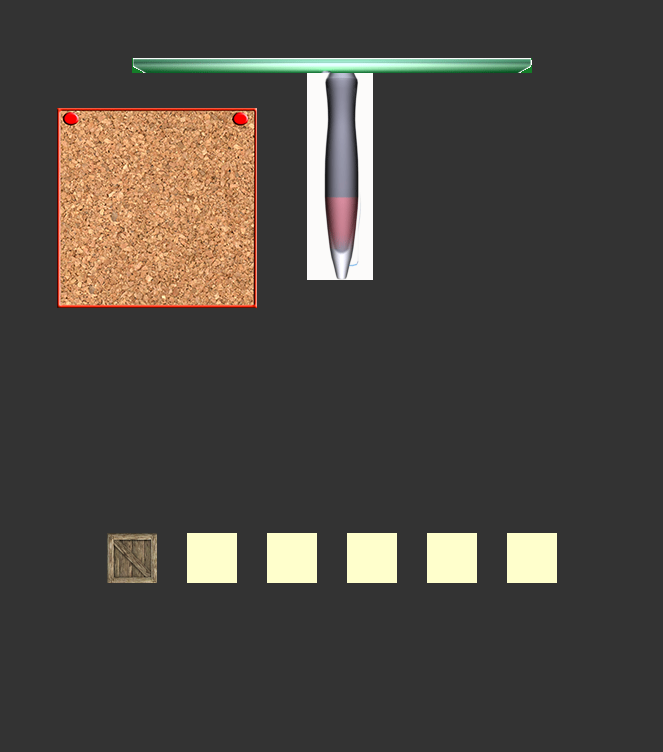
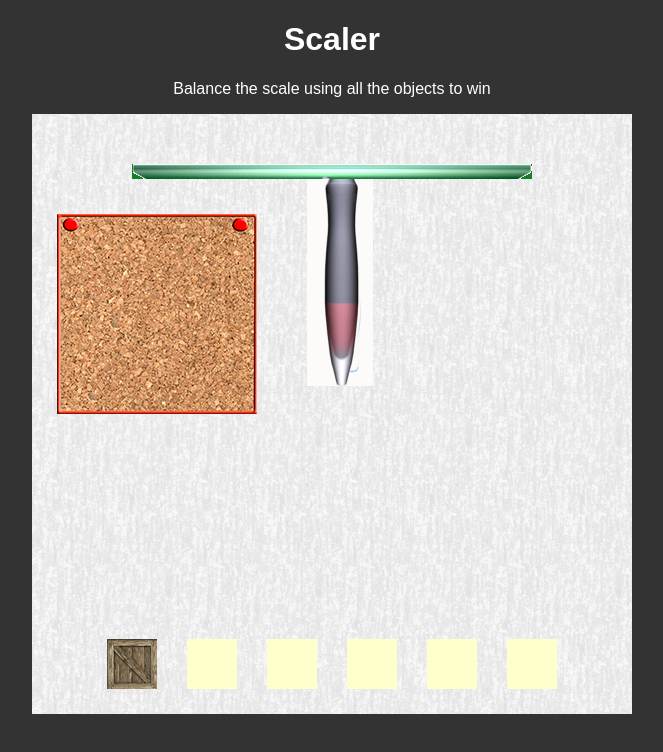
Before and after one commit to Slruh/Scaler, a plain HTML site: page index.html in a window 1280 px wide. Shown: the whole page, without its empty margins (308-971 px from the left). Drawn offline with Linux system fonts and the light colour scheme.

Commit message:
Changed the background image and moved the right board

```diff
--- a/index.html
+++ b/index.html
@@ -12,12 +12,24 @@
 
   #cr-stage {
   	margin: 0px auto;
+  	background:url('lhimages/background.png');
+  }
+
+  #help{
+  	text-align:center;
+  	font-family: Arial;
+  	color:white;
   }
 
   </style>
+  <div id='help'>
+  	<h1>Scaler</h1>
+  	<p>Balance the scale using all the objects to win</p>
+  </div>
   <script>
     window.addEventListener('load', Game.start);
   </script>
+
 </head>
 <body>
 </body>
--- a/src/scaler.js
+++ b/src/scaler.js
@@ -24,7 +24,6 @@ Game = {
     Crafty.audio.add("win", "audio/victory.mp3");
     Crafty.audio.add("thud", "audio/thud.mp3");
     Crafty.audio.add("attach","audio/attach.mp3");
-
     Crafty.audio.play("theme", -1);
 
     Crafty.e('ScaleBase');
@@ -34,7 +33,7 @@ Game = {
     Game.pinBoardLeft = Crafty.e('PinBoard')
     Game.pinBoardLeft.pinboard({x:25, y:100, w:200, h:200}, Game.pinBoardSide.LEFT);
     Game.pinBoardRight = Crafty.e('PinBoard')
-    Game.pinBoardRight.pinboard({x:400, y:100, w:200, h:200}, Game.pinBoardSide.RIGHT);
+    Game.pinBoardRight.pinboard({x:375, y:100, w:200, h:200}, Game.pinBoardSide.RIGHT);
 
     var weights = [1,1,2,2,3,3];
 
```
